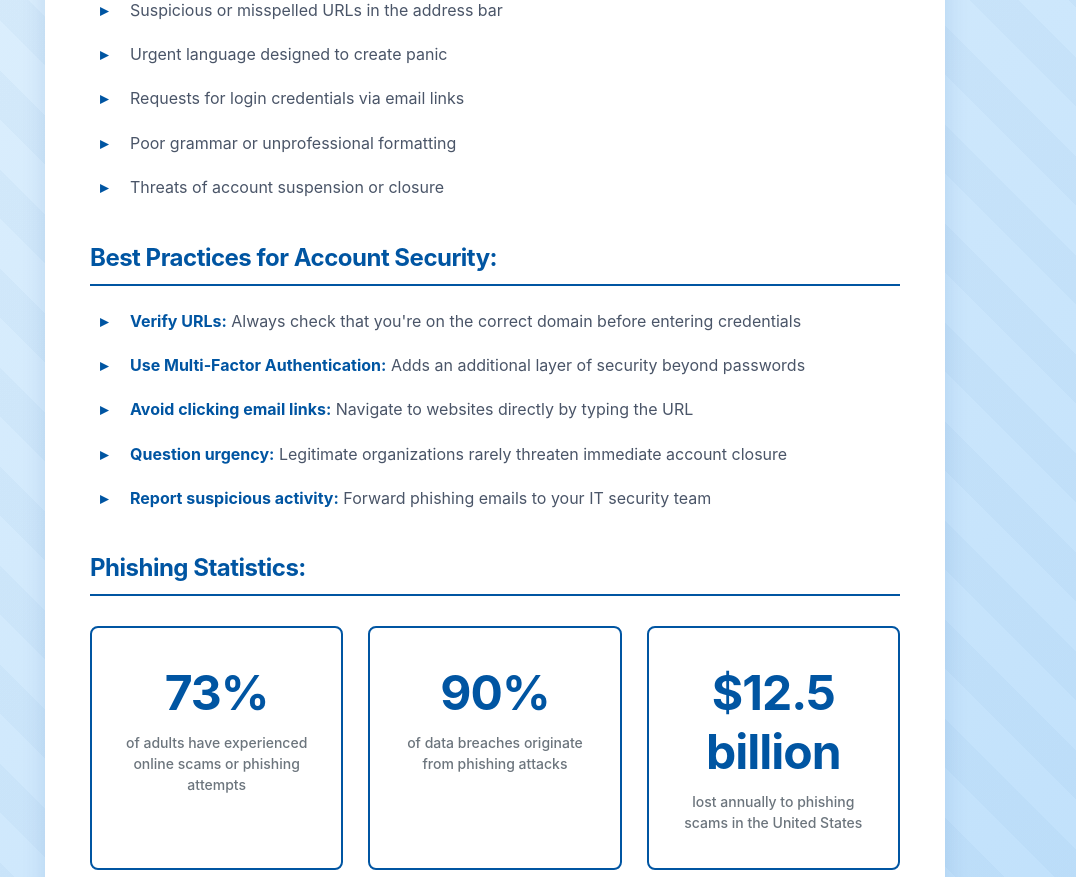
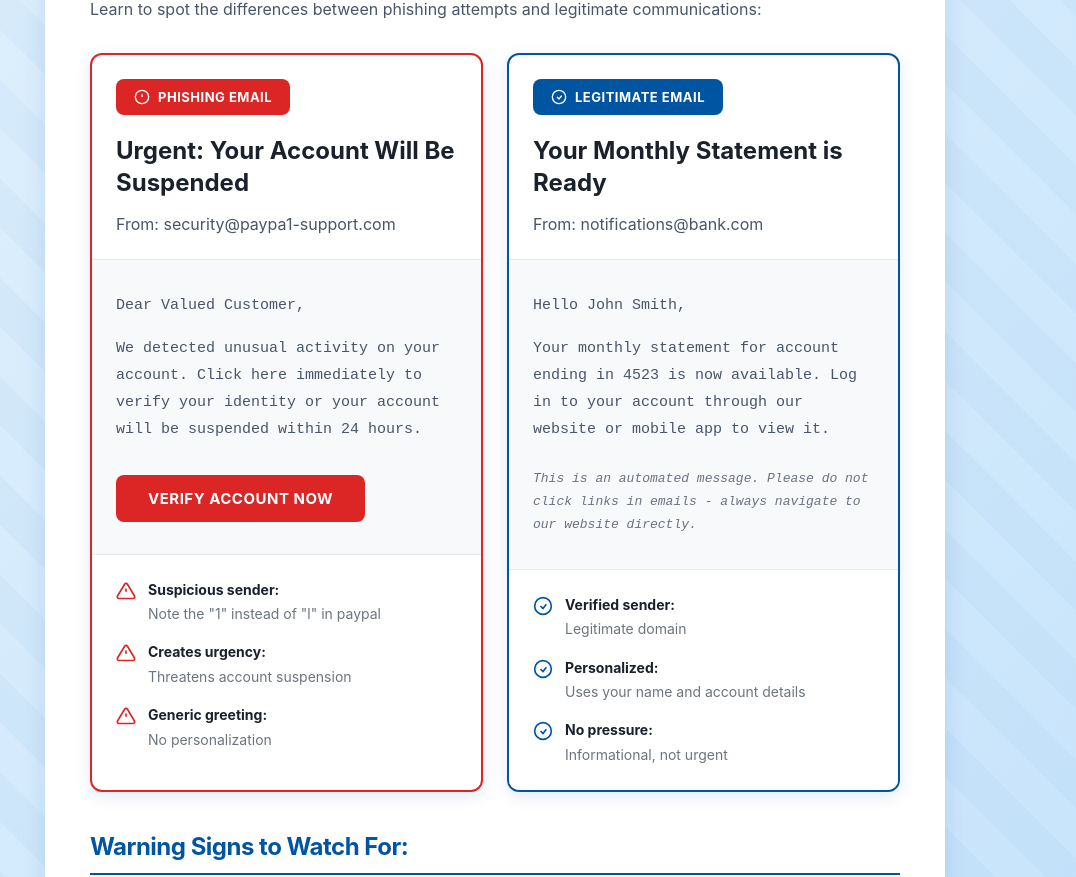
Before and after one commit to yoyobazzi3/CS166-Project, a React (Vite) app: page /education in a window 1280 px wide. Shown: the part 510-1387 px from the top of the page, without its empty margins (145-1221 px from the left). Built offline with nearby package versions, Linux system fonts and the light colour scheme.

Commit message:
feat(education-page): adding comparison

```diff
--- a/src/pages/EducationPage.css
+++ b/src/pages/EducationPage.css
@@ -6,14 +6,19 @@
 }
 
 .edu-container::before {
-  content: '';
+  content: "";
   position: absolute;
   top: 0;
   left: 0;
   right: 0;
   bottom: 0;
-  background-image:
-    repeating-linear-gradient(45deg, transparent, transparent 35px, rgba(0,85,162,.03) 35px, rgba(0,85,162,.03) 70px);
+  background-image: repeating-linear-gradient(
+    45deg,
+    transparent,
+    transparent 35px,
+    rgba(0, 85, 162, 0.03) 35px,
+    rgba(0, 85, 162, 0.03) 70px
+  );
   pointer-events: none;
 }
 
@@ -22,7 +27,7 @@
   margin: 0 auto;
   background: white;
   border-radius: 8px;
-  box-shadow: 0 8px 24px rgba(0,85,162,0.12);
+  box-shadow: 0 8px 24px rgba(0, 85, 162, 0.12);
   overflow: hidden;
   position: relative;
   z-index: 1;
@@ -42,7 +47,7 @@
 }
 
 .edu-alert-box p {
-  color: rgba(255,255,255,0.95);
+  color: rgba(255, 255, 255, 0.95);
   margin: 0;
   font-size: 16px;
   line-height: 1.6;
@@ -92,7 +97,7 @@
 }
 
 .edu-content ul li::before {
-  content: '▸';
+  content: "▸";
   color: #0055a2;
   font-weight: bold;
   position: absolute;
@@ -184,6 +189,8 @@
   cursor: pointer;
   transition: all 0.3s ease;
   letter-spacing: 0.3px;
+  text-decoration: none;
+  display: inline-block;
 }
 
 .edu-button:hover {
@@ -195,3 +202,166 @@
 .edu-button:active {
   transform: translateY(0);
 }
+
+/* Updated email comparison colors to match page theme */
+.email-comparison-grid {
+  display: grid;
+  grid-template-columns: 1fr 1fr;
+  gap: 24px;
+  margin: 30px 0 40px 0;
+}
+
+.email-card {
+  border-radius: 12px;
+  padding: 0;
+  overflow: hidden;
+  border: 2px solid;
+  background: white;
+  box-shadow: 0 4px 16px rgba(0, 85, 162, 0.12);
+}
+
+.phishing-email {
+  border-color: #dc2626;
+}
+
+.legitimate-email {
+  border-color: #0055a2;
+}
+
+.email-badge {
+  display: inline-flex;
+  align-items: center;
+  gap: 8px;
+  padding: 10px 18px;
+  border-radius: 8px;
+  font-size: 13px;
+  font-weight: 700;
+  margin: 24px 24px 0 24px;
+  text-transform: uppercase;
+  letter-spacing: 0.5px;
+}
+
+.phishing-badge {
+  background: #dc2626;
+  color: white;
+}
+
+.legitimate-badge {
+  background: #0055a2;
+  color: white;
+}
+
+.email-title {
+  color: #1a202c;
+  font-size: 24px;
+  font-weight: 700;
+  margin: 20px 24px 12px 24px;
+  line-height: 1.3;
+}
+
+.email-from {
+  color: #6c757d;
+  font-size: 14px;
+  margin: 0 24px 24px 24px;
+  font-weight: 400;
+}
+
+.email-body {
+  background: #f8f9fa;
+  padding: 32px 24px;
+  border-top: 1px solid #e2e8f0;
+  border-bottom: 1px solid #e2e8f0;
+}
+
+.email-body p {
+  color: #4a5568;
+  font-size: 15px;
+  line-height: 1.8;
+  margin: 0 0 16px 0;
+  font-family: "Courier New", Courier, monospace;
+}
+
+.email-body p:last-of-type {
+  margin-bottom: 24px;
+}
+
+.email-disclaimer {
+  color: #6b7280 !important;
+  font-size: 13px !important;
+  font-style: italic;
+  margin-top: 24px !important;
+  margin-bottom: 0 !important;
+}
+
+.email-button {
+  background: #dc2626;
+  color: white;
+  border: none;
+  padding: 14px 32px;
+  font-size: 15px;
+  font-weight: 700;
+  border-radius: 8px;
+  cursor: pointer;
+  margin-top: 8px;
+  text-transform: uppercase;
+  letter-spacing: 0.5px;
+}
+
+.email-warnings,
+.email-checks {
+  padding: 24px;
+  display: flex;
+  flex-direction: column;
+  gap: 16px;
+  background: white;
+}
+
+.warning-item,
+.check-item {
+  display: flex;
+  align-items: flex-start;
+  gap: 12px;
+  font-size: 14px;
+}
+
+.warning-item > div,
+.check-item > div {
+  flex: 1;
+  line-height: 1.6;
+}
+
+.warning-item svg {
+  flex-shrink: 0;
+  margin-top: 2px;
+  color: #dc2626;
+  width: 20px;
+  height: 20px;
+}
+
+.check-item svg {
+  flex-shrink: 0;
+  margin-top: 2px;
+  color: #0055a2;
+  width: 20px;
+  height: 20px;
+}
+
+.warning-item strong,
+.check-item strong {
+  color: #1a202c;
+  font-weight: 700;
+  display: block;
+  margin-bottom: 2px;
+}
+
+.warning-item span,
+.check-item span {
+  color: #6c757d;
+  font-weight: 400;
+}
+
+@media (max-width: 1024px) {
+  .email-comparison-grid {
+    grid-template-columns: 1fr;
+  }
+}
--- a/src/pages/EducationPage.jsx
+++ b/src/pages/EducationPage.jsx
@@ -1,5 +1,4 @@
-import React from 'react';
-import './EducationPage.css';
+import "./EducationPage.css"
 
 export default function EducationPage() {
   return (
@@ -7,15 +6,137 @@ export default function EducationPage() {
       <div className="edu-card">
         <div className="edu-alert-box">
           <h2>This Was a Phishing Simulation</h2>
-          <p>No actual data was collected. This demonstration shows how phishing attacks work and how to protect yourself.</p>
+          <p>
+            No actual data was collected. This demonstration shows how phishing attacks work and how to protect
+            yourself.
+          </p>
         </div>
 
         <div className="edu-content">
           <h3>What Happened?</h3>
           <p>
-            You just interacted with a simulated phishing page. In a real attack, any credentials entered could have been compromised.
-            This simulation was created for educational purposes to demonstrate common phishing techniques.
+            You just interacted with a simulated phishing page. In a real attack, any credentials entered could have
+            been compromised. This simulation was created for educational purposes to demonstrate common phishing
+            techniques.
           </p>
+
+          <h3>Phishing vs Legitimate Email</h3>
+          <p>Learn to spot the differences between phishing attempts and legitimate communications:</p>
+
+          <div className="email-comparison-grid">
+            {/* Phishing Email */}
+            <div className="email-card phishing-email">
+              <div className="email-badge phishing-badge">
+                <svg width="16" height="16" viewBox="0 0 24 24" fill="none" stroke="currentColor" strokeWidth="2">
+                  <circle cx="12" cy="12" r="10" />
+                  <line x1="12" y1="8" x2="12" y2="12" />
+                  <line x1="12" y1="16" x2="12.01" y2="16" />
+                </svg>
+                Phishing Email
+              </div>
+
+              <h4 className="email-title">Urgent: Your Account Will Be Suspended</h4>
+              <p className="email-from">From: security@paypa1-support.com</p>
+
+              <div className="email-body">
+                <p>Dear Valued Customer,</p>
+                <p>
+                  We detected unusual activity on your account. Click here immediately to verify your identity or your
+                  account will be suspended within 24 hours.
+                </p>
+                <button className="email-button phishing-button">Verify Account Now</button>
+              </div>
+
+              <div className="email-warnings">
+                <div className="warning-item">
+                  <svg width="16" height="16" viewBox="0 0 24 24" fill="none" stroke="currentColor" strokeWidth="2">
+                    <path d="M10.29 3.86L1.82 18a2 2 0 0 0 1.71 3h16.94a2 2 0 0 0 1.71-3L13.71 3.86a2 2 0 0 0-3.42 0z" />
+                    <line x1="12" y1="9" x2="12" y2="13" />
+                    <line x1="12" y1="17" x2="12.01" y2="17" />
+                  </svg>
+                  <div>
+                    <strong>Suspicious sender:</strong> <span>Note the "1" instead of "l" in paypal</span>
+                  </div>
+                </div>
+                <div className="warning-item">
+                  <svg width="16" height="16" viewBox="0 0 24 24" fill="none" stroke="currentColor" strokeWidth="2">
+                    <path d="M10.29 3.86L1.82 18a2 2 0 0 0 1.71 3h16.94a2 2 0 0 0 1.71-3L13.71 3.86a2 2 0 0 0-3.42 0z" />
+                    <line x1="12" y1="9" x2="12" y2="13" />
+                    <line x1="12" y1="17" x2="12.01" y2="17" />
+                  </svg>
+                  <div>
+                    <strong>Creates urgency:</strong> <span>Threatens account suspension</span>
+                  </div>
+                </div>
+                <div className="warning-item">
+                  <svg width="16" height="16" viewBox="0 0 24 24" fill="none" stroke="currentColor" strokeWidth="2">
+                    <path d="M10.29 3.86L1.82 18a2 2 0 0 0 1.71 3h16.94a2 2 0 0 0 1.71-3L13.71 3.86a2 2 0 0 0-3.42 0z" />
+                    <line x1="12" y1="9" x2="12" y2="13" />
+                    <line x1="12" y1="17" x2="12.01" y2="17" />
+                  </svg>
+                  <div>
+                    <strong>Generic greeting:</strong> <span>No personalization</span>
+                  </div>
+                </div>
+              </div>
+            </div>
+
+            {/* Legitimate Email */}
+            <div className="email-card legitimate-email">
+              <div className="email-badge legitimate-badge">
+                <svg width="16" height="16" viewBox="0 0 24 24" fill="none" stroke="currentColor" strokeWidth="2">
+                  <circle cx="12" cy="12" r="10" />
+                  <polyline points="9 12 12 15 16 10" />
+                </svg>
+                Legitimate Email
+              </div>
+
+              <h4 className="email-title">Your Monthly Statement is Ready</h4>
+              <p className="email-from">From: notifications@bank.com</p>
+
+              <div className="email-body">
+                <p>Hello John Smith,</p>
+                <p>
+                  Your monthly statement for account ending in 4523 is now available. Log in to your account through our
+                  website or mobile app to view it.
+                </p>
+                <p className="email-disclaimer">
+                  This is an automated message. Please do not click links in emails - always navigate to our website
+                  directly.
+                </p>
+              </div>
+
+              <div className="email-checks">
+                <div className="check-item">
+                  <svg width="16" height="16" viewBox="0 0 24 24" fill="none" stroke="currentColor" strokeWidth="2">
+                    <circle cx="12" cy="12" r="10" />
+                    <polyline points="9 12 12 15 16 10" />
+                  </svg>
+                  <div>
+                    <strong>Verified sender:</strong> <span>Legitimate domain</span>
+                  </div>
+                </div>
+                <div className="check-item">
+                  <svg width="16" height="16" viewBox="0 0 24 24" fill="none" stroke="currentColor" strokeWidth="2">
+                    <circle cx="12" cy="12" r="10" />
+                    <polyline points="9 12 12 15 16 10" />
+                  </svg>
+                  <div>
+                    <strong>Personalized:</strong> <span>Uses your name and account details</span>
+                  </div>
+                </div>
+                <div className="check-item">
+                  <svg width="16" height="16" viewBox="0 0 24 24" fill="none" stroke="currentColor" strokeWidth="2">
+                    <circle cx="12" cy="12" r="10" />
+                    <polyline points="9 12 12 15 16 10" />
+                  </svg>
+                  <div>
+                    <strong>No pressure:</strong> <span>Informational, not urgent</span>
+                  </div>
+                </div>
+              </div>
+            </div>
+          </div>
 
           <h3>Warning Signs to Watch For:</h3>
           <ul>
@@ -28,11 +149,21 @@ export default function EducationPage() {
 
           <h3>Best Practices for Account Security:</h3>
           <ul>
-            <li><strong>Verify URLs:</strong> Always check that you're on the correct domain before entering credentials</li>
-            <li><strong>Use Multi-Factor Authentication:</strong> Adds an additional layer of security beyond passwords</li>
-            <li><strong>Avoid clicking email links:</strong> Navigate to websites directly by typing the URL</li>
-            <li><strong>Question urgency:</strong> Legitimate organizations rarely threaten immediate account closure</li>
-            <li><strong>Report suspicious activity:</strong> Forward phishing emails to your IT security team</li>
+            <li>
+              <strong>Verify URLs:</strong> Always check that you're on the correct domain before entering credentials
+            </li>
+            <li>
+              <strong>Use Multi-Factor Authentication:</strong> Adds an additional layer of security beyond passwords
+            </li>
+            <li>
+              <strong>Avoid clicking email links:</strong> Navigate to websites directly by typing the URL
+            </li>
+            <li>
+              <strong>Question urgency:</strong> Legitimate organizations rarely threaten immediate account closure
+            </li>
+            <li>
+              <strong>Report suspicious activity:</strong> Forward phishing emails to your IT security team
+            </li>
           </ul>
 
           <h3>Phishing Statistics:</h3>
@@ -55,18 +186,18 @@ export default function EducationPage() {
             <h4>Remember</h4>
             <p>
               Always verify before you trust. Taking a moment to confirm the legitimacy of a request can prevent
-              identity theft, financial loss, and unauthorized access to your accounts. When in doubt, contact
-              the organization directly through official channels.
+              identity theft, financial loss, and unauthorized access to your accounts. When in doubt, contact the
+              organization directly through official channels.
             </p>
           </div>
 
           <div className="edu-footer-section">
-            <button className="edu-button" onClick={() => window.location.href = '/'}>
+            <a href="/" className="edu-button">
               Return to Home
-            </button>
+            </a>
           </div>
         </div>
       </div>
     </div>
-  );
+  )
 }
```
Also changed, not shown: 1 other file (tests, documents, lock files or other folders).
